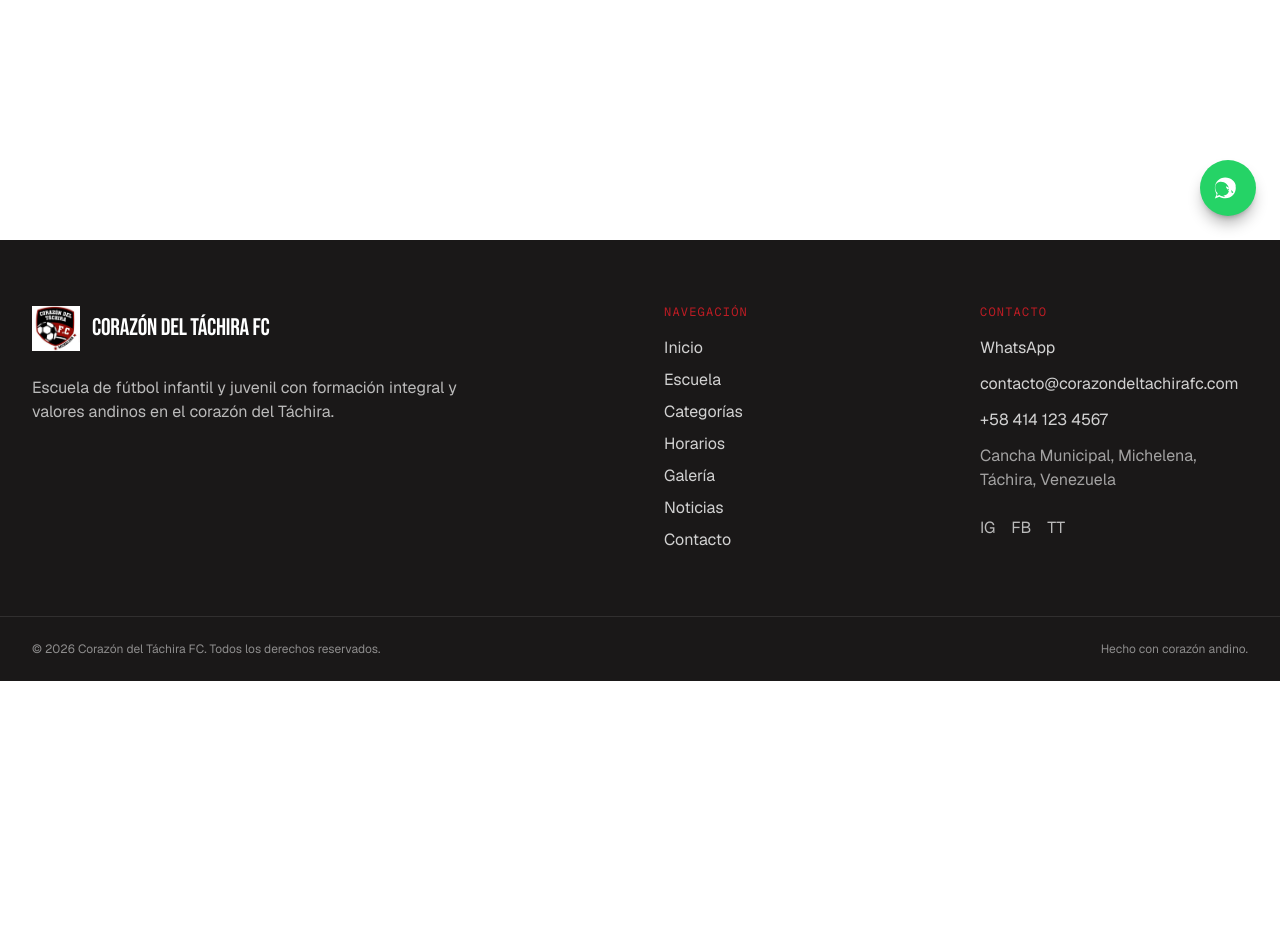
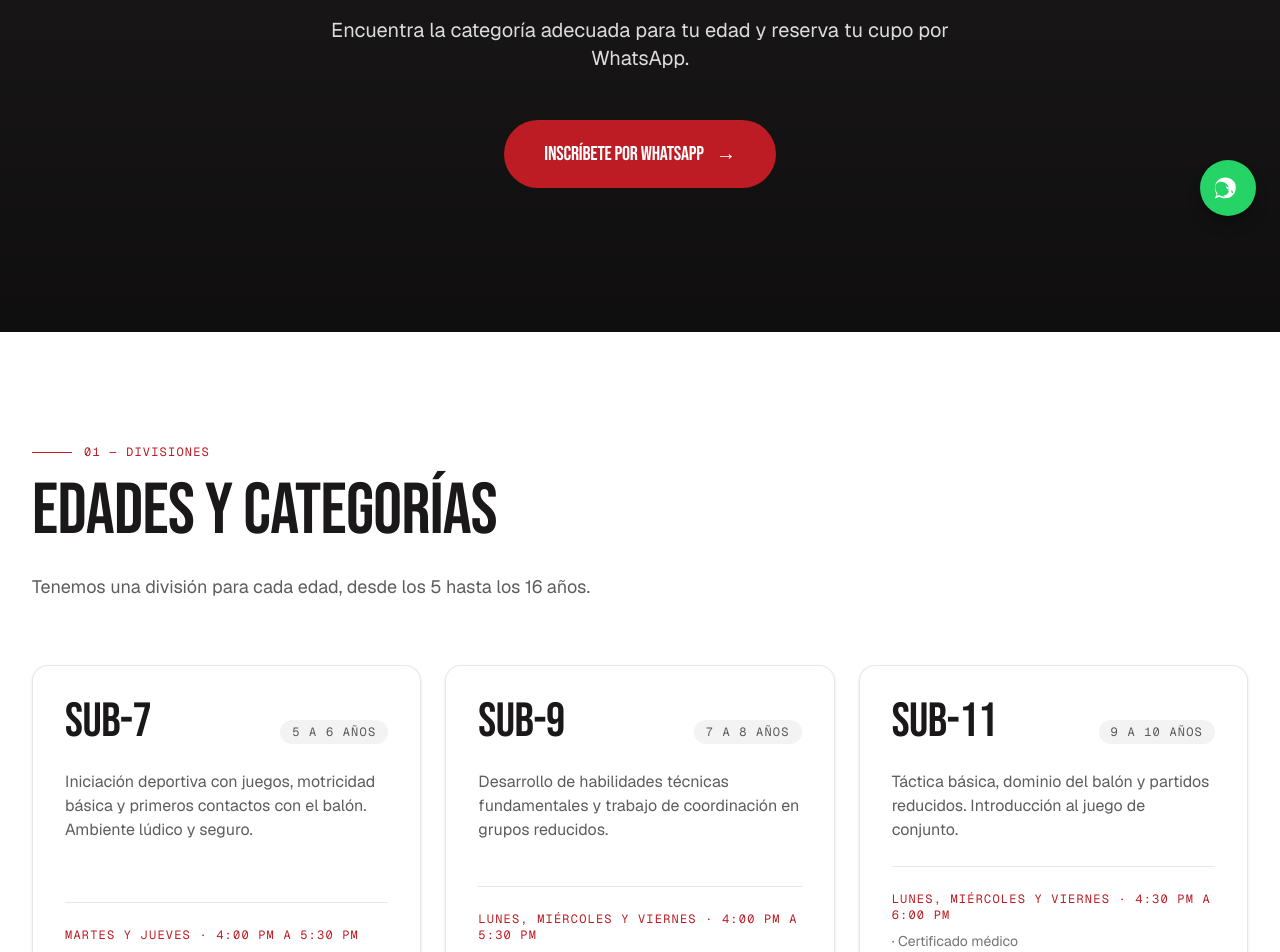
Before and after one commit to Alejandro04/Website-Escuela-de-Football-Corazon-del-Tachira, a Next.js app: page /categorias in a window 1280 px wide. Before the commit this address had no page. Shown: the part 560-1512 px from the top of the page. Before the commit the page ends 1241 px from the top, so only its background shows below. Built offline with nearby package versions, Linux system fonts and the light colour scheme.

Commit message:
feat: categorías page — all 6 divisions with WhatsApp CTAs

```diff
--- /dev/null
+++ b/app/categorias/page.tsx
@@ -0,0 +1,43 @@
+import type { Metadata } from "next";
+import { Hero } from "@/components/hero";
+import { SectionTitle } from "@/components/section-title";
+import { CategoryCard } from "@/components/category-card";
+import { Reveal } from "@/components/reveal";
+import { categories } from "@/lib/data/categories";
+
+export const metadata: Metadata = {
+  title: "Categorías",
+  description:
+    "Conoce las categorías de la escuela: Sub-7, Sub-9, Sub-11, Sub-13, Sub-15 y Sub-17.",
+};
+
+export default function CategoriasPage() {
+  return (
+    <>
+      <Hero
+        title="CATEGORÍAS"
+        subtitle="Encuentra la categoría adecuada para tu edad y reserva tu cupo por WhatsApp."
+        variant="dark"
+      />
+
+      <section className="bg-brand-white py-20 sm:py-28">
+        <div className="mx-auto max-w-7xl px-6 lg:px-8">
+          <Reveal>
+            <SectionTitle
+              eyebrow="01 — Divisiones"
+              title="Edades y categorías"
+              subtitle="Tenemos una división para cada edad, desde los 5 hasta los 16 años."
+            />
+          </Reveal>
+          <div className="mt-16 grid gap-6 md:grid-cols-2 lg:grid-cols-3">
+            {categories.map((category, i) => (
+              <Reveal key={category.slug} delay={((i % 3) + 1) as 1 | 2 | 3}>
+                <CategoryCard category={category} />
+              </Reveal>
+            ))}
+          </div>
+        </div>
+      </section>
+    </>
+  );
+}
```
